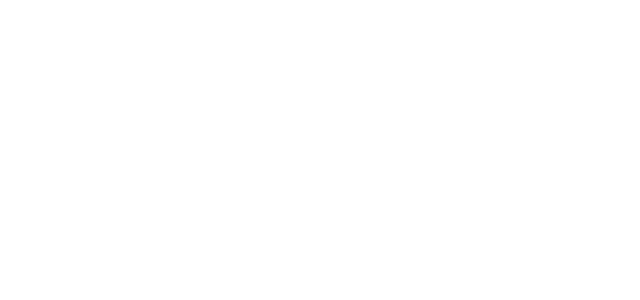
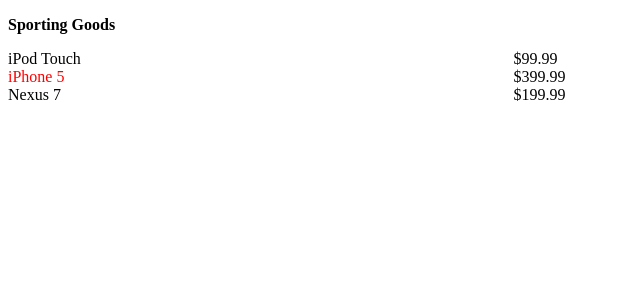
Before and after one commit to MinnieMinwoo/React_Study_searchable-product, a React (Create React App) app: page / in a window 1280 px wide. Shown: the top 300 px of the page, without its empty margins (0-640 px from the left). Built offline with nearby package versions, Linux system fonts and the light colour scheme.

Commit message:
make ProductCatgoryRow, ProductRow

```diff
--- a/package.json
+++ b/package.json
@@ -5,6 +5,7 @@
   "dependencies": {
     "cra-template": "1.2.0",
     "create-react-app": "^5.0.1",
+    "prop-types": "^15.8.1",
     "react": "^18.2.0",
     "react-dom": "^18.2.0",
     "react-scripts": "5.0.1"
--- a/src/App.js
+++ b/src/App.js
@@ -1,5 +1,31 @@
+import ProductCategoryRow from "./components/ProductTable/ProductCategoryRow.js";
+
 function App() {
-    return <div className="App"></div>;
+    let json = [
+        {
+            category: "Electronics",
+            price: "$99.99",
+            stocked: true,
+            name: "iPod Touch",
+        },
+        {
+            category: "Electronics",
+            price: "$399.99",
+            stocked: false,
+            name: "iPhone 5",
+        },
+        {
+            category: "Electronics",
+            price: "$199.99",
+            stocked: true,
+            name: "Nexus 7",
+        },
+    ];
+    return (
+        <div className="App">
+            <ProductCategoryRow data={json} />
+        </div>
+    );
 }
 
 export default App;
--- /dev/null
+++ b/src/components/ProductTable/ProductCategoryRow.js
@@ -0,0 +1,26 @@
+import styles from "./ProductCategoryRow.module.css";
+import ProductRow from "./ProductRow.js";
+import PropTypes from "prop-types";
+
+function ProductCategoryRow({ data }) {
+    console.log(data);
+    return (
+        <div>
+            <p className={styles.title}>Sporting Goods</p>
+            {data.map((product) => (
+                <ProductRow
+                    id={product.name}
+                    name={product.name}
+                    price={product.price}
+                    stocked={product.stocked}
+                />
+            ))}
+        </div>
+    );
+}
+
+ProductCategoryRow.propTypes = {
+    data: PropTypes.array.isRequired,
+};
+
+export default ProductCategoryRow;
--- /dev/null
+++ b/src/components/ProductTable/ProductCategoryRow.module.css
@@ -0,0 +1,3 @@
+.title {
+    font-weight: bold;
+}
--- /dev/null
+++ b/src/components/ProductTable/ProductRow.js
@@ -0,0 +1,23 @@
+import styles from "./ProductRow.module.css";
+import PropTypes from "prop-types";
+
+function ProductRow({ name, stocked, price }) {
+    return (
+        <div className={styles.productRow}>
+            <span
+                className={`${styles.name} ${stocked ? "" : styles.notStocked}`}
+            >
+                {name}
+            </span>
+            <span className={styles.price}>{price}</span>
+        </div>
+    );
+}
+
+ProductRow.propTypes = {
+    name: PropTypes.string.isRequired,
+    stocked: PropTypes.bool.isRequired,
+    price: PropTypes.number.isRequired,
+};
+
+export default ProductRow;
--- /dev/null
+++ b/src/components/ProductTable/ProductRow.module.css
@@ -0,0 +1,15 @@
+.productRow {
+    display: flex;
+}
+
+.name {
+    flex-grow: 0;
+    flex-basis: 40%;
+}
+
+.notStocked {
+    color: red;
+}
+.price {
+    flex-grow: 1;
+}
```
Also changed, not shown: src/components/FilterableProductTable.js (added), src/components/ProductTable/ProductTable.js (added), src/components/SearchBar.js (added), 1 other file (tests, documents, lock files or other folders).
